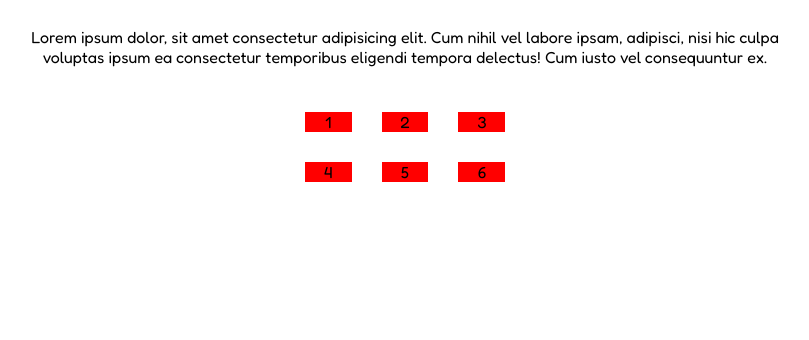
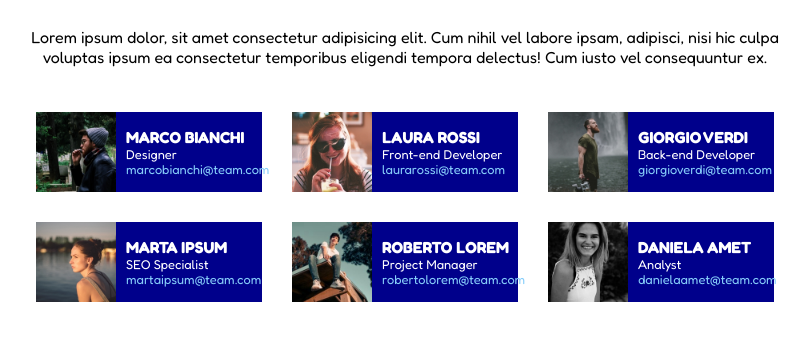
Before and after one commit to MassimoCorvo/html-css-flex-cards, a plain HTML site: page index.html in a window 1280 px wide. Shown: the part 72-412 px from the top of the page, without its empty margins (235-1044 px from the left). Drawn offline with Linux system fonts and the light colour scheme.

Commit message:
added grid

```diff
--- a/css/style.css
+++ b/css/style.css
@@ -18,18 +18,20 @@ header{
     width: 60%;
     margin: auto;
     text-align: center;
+    display: flex;
+    flex-direction: column;
+    flex-wrap: wrap;
 }
 
 .container-cards{
     margin-top: 30px;
     display: flex;
-    justify-content: center;
 }
 
 .row{
     display: flex;
-    align-content: flex-start;
     flex-wrap: wrap;
+    height: 80px;
 }
 
 .col{
@@ -37,6 +39,37 @@ header{
     width: calc(100%/3);
 }
 
-.col > div{
-    background-color: red;
+.col .card{
+    background-color: darkblue;
+    height: 80px;
 }
+
+.card{
+    display: flex;
+}
+img {
+    max-height: 100px;
+}
+
+.profile{
+    text-align: left;
+    padding-left: 10px;
+    padding-right: 30px;
+    margin: auto 0;
+    list-style-type: none;
+    color: white;
+}
+
+.profile .name{
+    font-weight: bold;
+    text-transform: uppercase;
+}
+
+.job, .email{
+    font-size: 0.8rem;
+}
+
+.email a{
+    text-decoration: none;
+    color: lightskyblue;
+}
--- a/index.html
+++ b/index.html
@@ -27,12 +27,67 @@
 
         <div class="container-cards">
             <div class="row">
-                <div class="col"><div>1</div></div>
-                <div class="col"><div>2</div></div>
-                <div class="col"><div>3</div></div>
-                <div class="col"><div>4</div></div>
-                <div class="col"><div>5</div></div>
-                <div class="col"><div>6</div></div>
+                <div class="col">
+                    <div class="card">
+                        <img src="img/male1.png" alt="Marco Bianchi">
+                        <ul class="profile">
+                            <li class="name">Marco Bianchi</li>
+                            <li class="job">Designer</li>
+                            <li class="email"><a href="">marcobianchi@team.com</a></li>
+                        </ul>
+
+                    </div>
+                </div>
+                <div class="col">
+                    <div class="card">
+                        <img src="img/female1.png" alt="Laura Rossi">
+                        <ul class="profile">
+                            <li class="name">Laura Rossi</li>
+                            <li class="job">Front-end Developer</li>
+                            <li class="email"><a href="">laurarossi@team.com</a></li>
+                        </ul>
+                    </div>
+                </div>
+                <div class="col">
+                    <div class="card">
+                        <img src="img/male2.png" alt="Giorgio Verdi">
+                        <ul class="profile">
+                            <li class="name">Giorgio Verdi</li>
+                            <li class="job">Back-end Developer</li>
+                            <li class="email"><a href="">giorgioverdi@team.com</a></li>
+                        </ul>
+                    </div>
+                </div>
+                <div class="col">
+                    <div class="card">
+                        <img src="img/female2.png" alt="Marta Ipsum">
+                        <ul class="profile">
+                            <li class="name">Marta Ipsum</li>
+                            <li class="job">SEO Specialist</li>
+                            <li class="email"><a href="">martaipsum@team.com</a></li>
+                        </ul>
+                    </div>
+                </div>
+                <div class="col">
+                    <div class="card">
+                        <img src="img/male3.png" alt="Roberto Lorem">
+                        <ul class="profile">
+                            <li class="name">Roberto Lorem</li>
+                            <li class="job">Project Manager</li>
+                            <li class="email"><a href="">robertolorem@team.com</a></li>
+                        </ul>
+                    </div>
+                </div>
+                <div class="col">
+                    <div class="card">
+                        <img src="img/female3.png" alt="Daniela Amet">
+                        <ul class="profile">
+                            <li class="name">Daniela Amet</li>
+                            <li class="job">Analyst</li>
+                            <li class="email"><a href="">danielaamet@team.com</a></li>
+                        </ul>
+                    </div>
+                </div>
             </div>
         </div>
 
```
Also changed, not shown: img/female1.png (added), img/female2.png (added), img/female3.png (added), img/male1.png (added), img/male2.png (added), img/male3.png (added).
